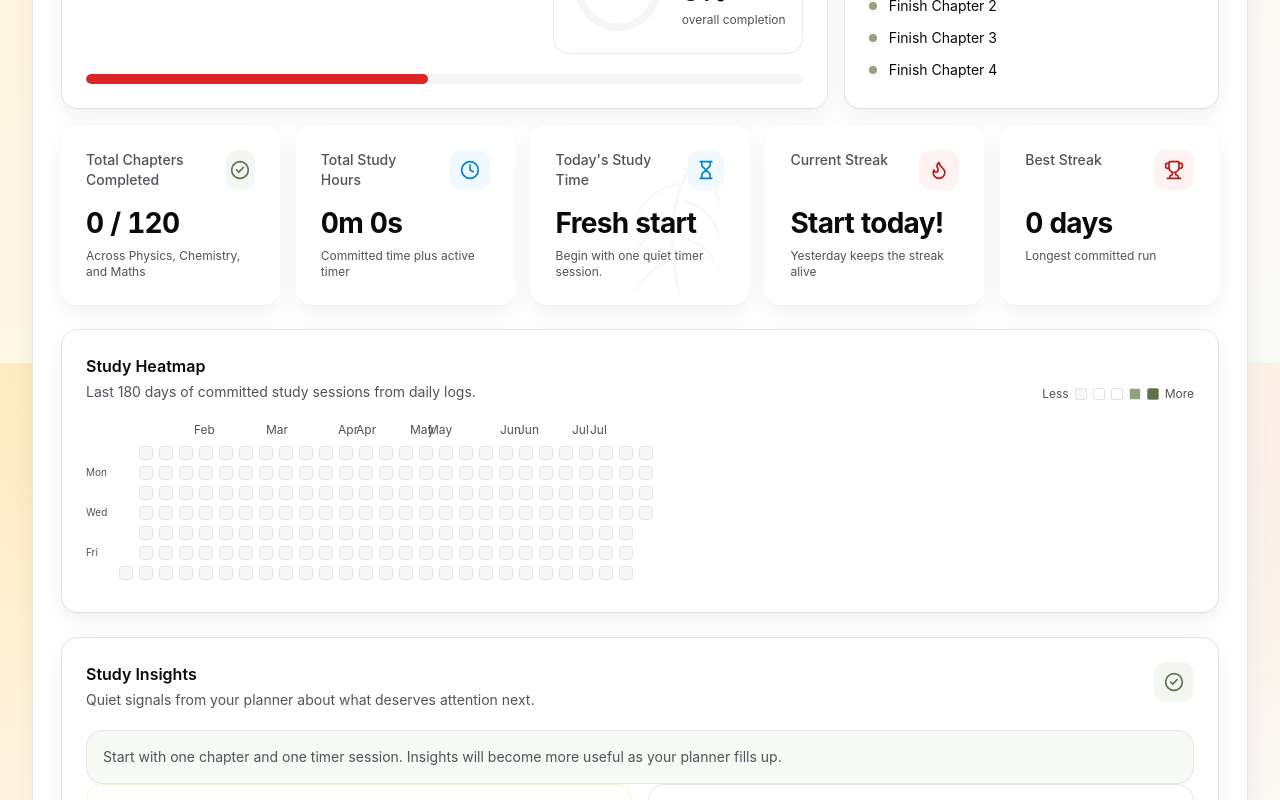
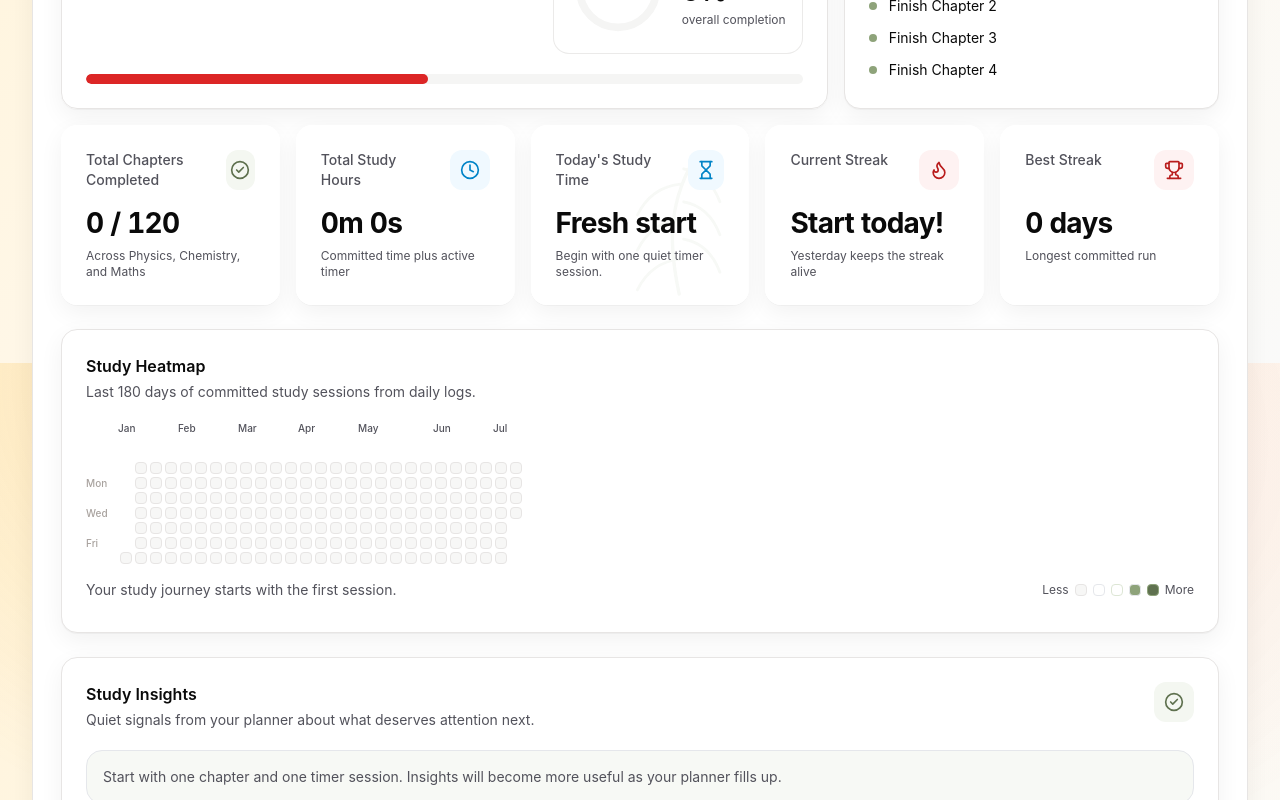
Before and after one commit to focused-asshu/jee-planner, a React (Vite) app: page / in a window 1280 px wide. Shown: the part 437-1237 px from the top of the page. Built offline with nearby package versions, Linux system fonts and the light colour scheme.

Commit message:
Polish study heatmap layout

```diff
--- a/src/components/Dashboard.jsx
+++ b/src/components/Dashboard.jsx
@@ -62,7 +62,10 @@ function CircularProgress({ percent, label }) {
 
 const STUDY_HEATMAP_DAYS = 180;
 const DAY_MS = 24 * 60 * 60 * 1000;
-const weekdayLabels = ['Sun', 'Mon', 'Tue', 'Wed', 'Thu', 'Fri', 'Sat'];
+const weekdayLabels = ['', 'Mon', '', 'Wed', '', 'Fri', ''];
+const STUDY_HEATMAP_CELL_SIZE = 12;
+const STUDY_HEATMAP_CELL_GAP = 3;
+const STUDY_HEATMAP_COLUMN_WIDTH = STUDY_HEATMAP_CELL_SIZE + STUDY_HEATMAP_CELL_GAP;
 const monthFormatter = new Intl.DateTimeFormat(undefined, { month: 'short' });
 const fullDateFormatter = new Intl.DateTimeFormat(undefined, { month: 'long', day: 'numeric', year: 'numeric' });
 
@@ -122,19 +125,34 @@ const buildStudyHeatmapWeeks = (dailySessions = {}) => {
   return weeks;
 };
 
-const getStudyHeatmapMonthLabels = (weeks) =>
-  weeks
-    .map((week, index) => {
-      const firstVisibleDay = week.find((cell) => cell.inRange && cell.date.getDate() <= 7);
-      return firstVisibleDay ? { label: monthFormatter.format(firstVisibleDay.date), column: index } : null;
-    })
-    .filter(Boolean);
+const getStudyHeatmapMonthLabels = (weeks) => {
+  const seenMonths = new Set();
+  let previousColumn = -Infinity;
+
+  return weeks.reduce((labels, week, index) => {
+    const firstMonthDay = week.find((cell) => {
+      if (!cell.inRange) return false;
+      const monthKey = `${cell.date.getFullYear()}-${cell.date.getMonth()}`;
+      return !seenMonths.has(monthKey);
+    });
+
+    if (!firstMonthDay) return labels;
+
+    const monthKey = `${firstMonthDay.date.getFullYear()}-${firstMonthDay.date.getMonth()}`;
+    const row = index - previousColumn < 3 ? 1 : 0;
+    seenMonths.add(monthKey);
+    previousColumn = index;
+    labels.push({ label: monthFormatter.format(firstMonthDay.date), column: index, row });
+    return labels;
+  }, []);
+};
 
 const getStudyHeatmapLabel = (cell) => `${fullDateFormatter.format(cell.date)} — ${cell.seconds > 0 ? `${formatStudyTime(cell.seconds)} studied` : 'No study'}`;
 
 function StudyHeatmap({ dailySessions }) {
   const weeks = useMemo(() => buildStudyHeatmapWeeks(dailySessions), [dailySessions]);
   const monthLabels = useMemo(() => getStudyHeatmapMonthLabels(weeks), [weeks]);
+  const hasStudySessions = useMemo(() => Object.values(dailySessions ?? {}).some((session) => Math.max(0, Math.floor(session?.totalSeconds ?? 0)) > 0), [dailySessions]);
 
   return (
     <section className="rounded-2xl border border-border bg-paper p-6 shadow-card">
@@ -143,24 +161,27 @@ function StudyHeatmap({ dailySessions }) {
           <h3 className="text-base font-semibold text-ink">Study Heatmap</h3>
           <p className="mt-1 text-sm text-ink-muted">Last 180 days of committed study sessions from daily logs.</p>
         </div>
-        <div className="flex items-center gap-1.5 text-xs text-ink-muted" aria-hidden="true">
-          <span>Less</span>
-          {[0, 1, 2, 3, 4].map((level) => <span key={level} className={`h-3 w-3 rounded-sm border ${getStudyHeatmapCellClass(level)}`} />)}
-          <span>More</span>
-        </div>
       </div>
       <div className="overflow-x-auto pb-2">
         <div className="min-w-max">
-          <div className="relative ml-9 mb-2 h-4 text-xs text-ink-muted">
-            {monthLabels.map(({ label, column }) => <span key={`${label}-${column}`} className="absolute" style={{ left: `${column * 18}px` }}>{label}</span>)}
+          <div className="relative ml-8 mb-2 h-8 text-[10px] font-medium text-ink-muted">
+            {monthLabels.map(({ label, column, row }) => (
+              <span
+                key={`${label}-${column}`}
+                className="absolute whitespace-nowrap rounded-sm bg-paper/90 pr-1 leading-3"
+                style={{ left: `${column * STUDY_HEATMAP_COLUMN_WIDTH}px`, top: `${row * 14}px` }}
+              >
+                {label}
+              </span>
+            ))}
           </div>
           <div className="flex gap-2">
-            <div className="grid grid-rows-7 gap-1.5 pr-1 text-[10px] leading-3 text-ink-muted">
-              {weekdayLabels.map((day, index) => <span key={day} className="h-3.5 tabular-nums">{index % 2 === 1 ? day : ''}</span>)}
+            <div className="grid grid-rows-7 gap-[3px] pr-1 text-[10px] font-medium leading-3 text-stone-400">
+              {weekdayLabels.map((day, index) => <span key={`${day}-${index}`} className="h-3 tabular-nums">{day}</span>)}
             </div>
-            <div className="flex gap-1.5" role="grid" aria-label="Study heatmap for the last 180 days including today">
+            <div className="flex gap-[3px]" role="grid" aria-label="Study heatmap for the last 180 days including today">
               {weeks.map((week, weekIndex) => (
-                <div key={week[0]?.dateKey ?? weekIndex} className="grid grid-rows-7 gap-1.5" role="row">
+                <div key={week[0]?.dateKey ?? weekIndex} className="grid grid-rows-7 gap-[3px]" role="row">
                   {week.map((cell) => {
                     const label = getStudyHeatmapLabel(cell);
                     return (
@@ -170,13 +191,21 @@ function StudyHeatmap({ dailySessions }) {
                         disabled={!cell.inRange}
                         title={label}
                         aria-label={label}
-                        className={`h-3.5 w-3.5 rounded-[4px] border transition focus-visible:outline-none focus-visible:ring-2 focus-visible:ring-sage-500 focus-visible:ring-offset-2 ${cell.inRange ? getStudyHeatmapCellClass(cell.intensity) : 'border-transparent bg-transparent'}`}
+                        className={`h-3 w-3 rounded-[4px] border transition duration-150 ease-out hover:scale-110 hover:shadow-sm focus-visible:outline-none focus-visible:ring-2 focus-visible:ring-sage-500 focus-visible:ring-offset-2 ${cell.inRange ? getStudyHeatmapCellClass(cell.intensity) : 'border-transparent bg-transparent'}`}
                       />
                     );
                   })}
                 </div>
               ))}
             </div>
+          </div>
+        </div>
+        <div className="mt-4 flex flex-wrap items-center justify-between gap-3">
+          {!hasStudySessions ? <p className="text-sm text-ink-muted">Your study journey starts with the first session.</p> : <span aria-hidden="true" />}
+          <div className="ml-auto flex items-center gap-1.5 text-xs text-ink-muted" aria-hidden="true">
+            <span>Less</span>
+            {[0, 1, 2, 3, 4].map((level) => <span key={level} className={`h-3 w-3 rounded-[4px] border ${getStudyHeatmapCellClass(level)}`} />)}
+            <span>More</span>
           </div>
         </div>
       </div>
```
